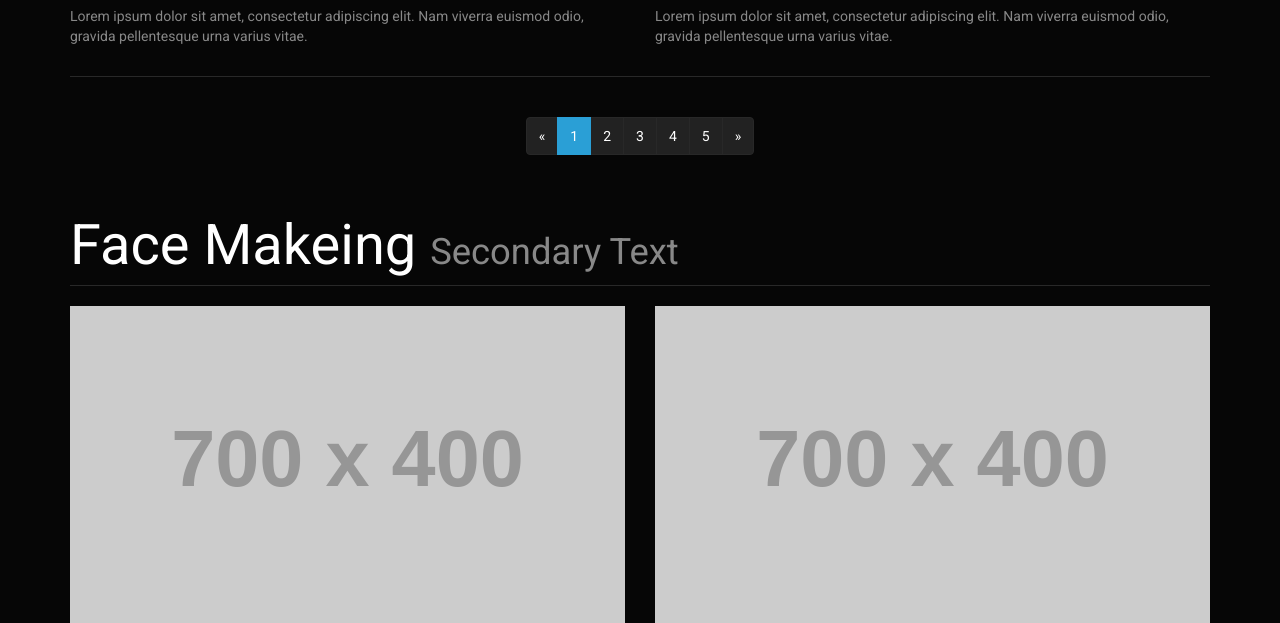
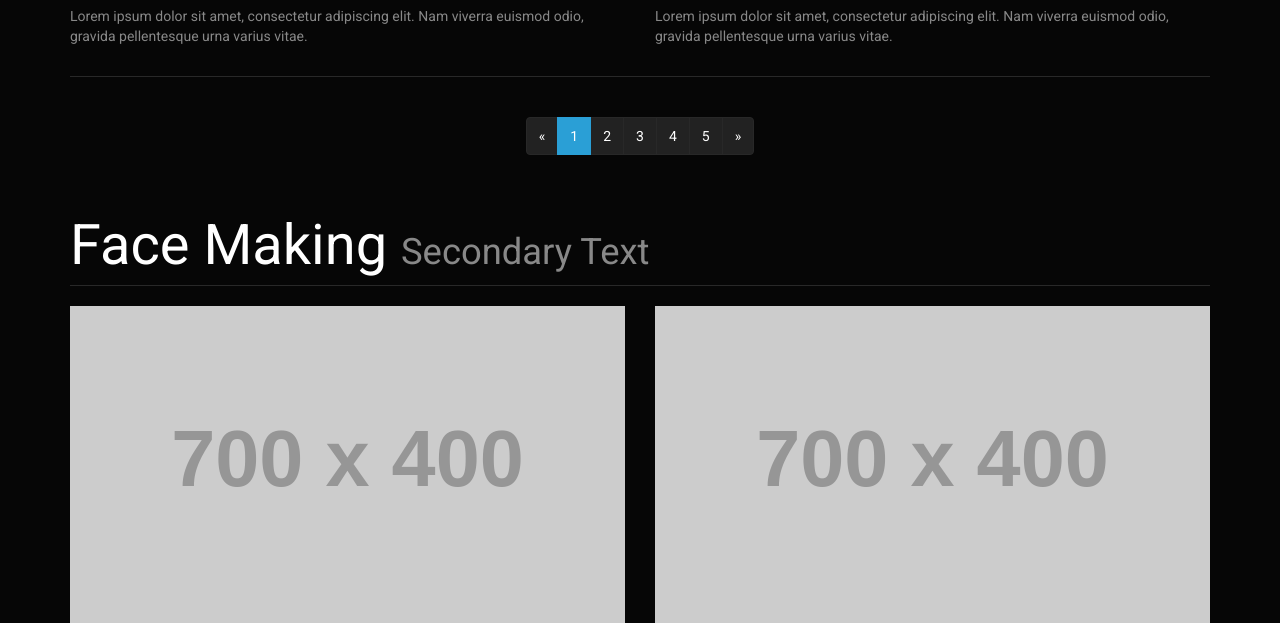
Before and after one commit to wertrain/dsf-up-py, a Flask app: page / in a window 1280 px wide. Shown: the part 2406-3029 px from the top of the page. Run offline with Flask 2, Linux system fonts and the light colour scheme; grey boxes labelled with a size stand in for pictures from a placeholder-image service; some libraries are stand-ins or nearby versions.

Commit message:
スペルミスの修正

```diff
--- a/templates/home.html
+++ b/templates/home.html
@@ -179,7 +179,7 @@
         <!-- Page Header -->
         <div class="row">
             <div class="col-lg-12">
-                <h1 class="page-header">Face Makeing
+                <h1 class="page-header">Face Making
                     <small>Secondary Text</small>
                 </h1>
             </div>
```
